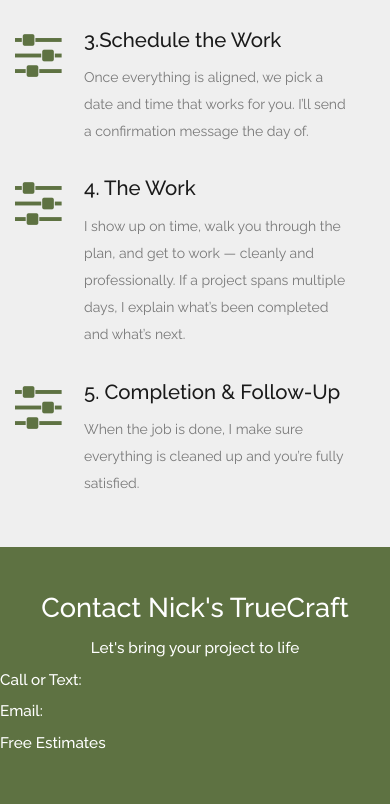
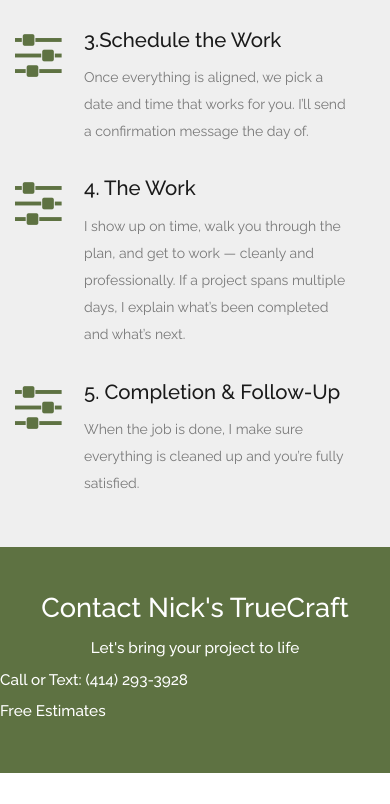
Before and after one commit to nikolakosaric/NicksTrueCraft, a plain HTML site: page index.html in a window 390 px wide. Shown: the part 3937-4741 px from the top of the page. After the commit the page ends 4710 px from the top, so only its background shows below. Drawn offline with nearby package versions, Linux system fonts and the light colour scheme.

Commit message:
Added phone #

```diff
--- a/index.html
+++ b/index.html
@@ -161,7 +161,7 @@
                                         </div>
 
                                         <div class="home_btns m-top-40">
-                                            <a href="" class="btn btn-primary m-top-20">Call</a>
+                                            <a href="tel:+14142933928" class="btn btn-primary m-top-20">Call</a>
                                             <!--<a href="" class="btn btn-default m-top-20">Take a Tour</a>-->
                                         </div>
                                     </div><!-- End off slid item -->
@@ -478,8 +478,8 @@
                                 </div>
                             </div>
                             <div >
-                                <h5 class="text-white"> Call or Text:</h5>
-                                <h5 class="text-white"> Email:</h5>
+                                <h5 class="text-white"> Call or Text: <a class="text-white" href="tel:+14142933928">(414) 293-3928</a></h5>
+                                <!--<h5 class="text-white"> Email:</h5>-->
                                 <h5 class="text-white"> Free Estimates</h5>
                             </div>
                         </div>
```
